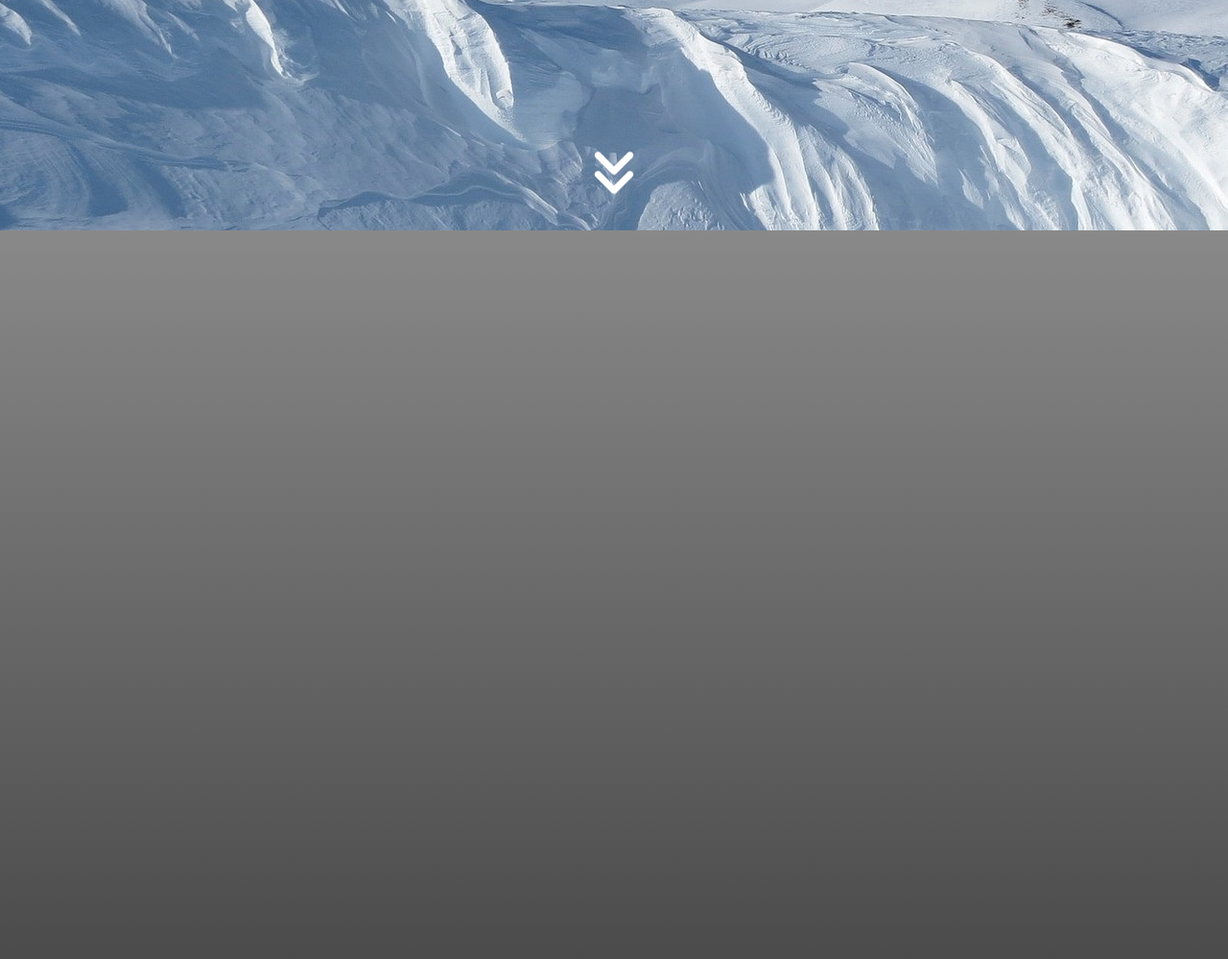
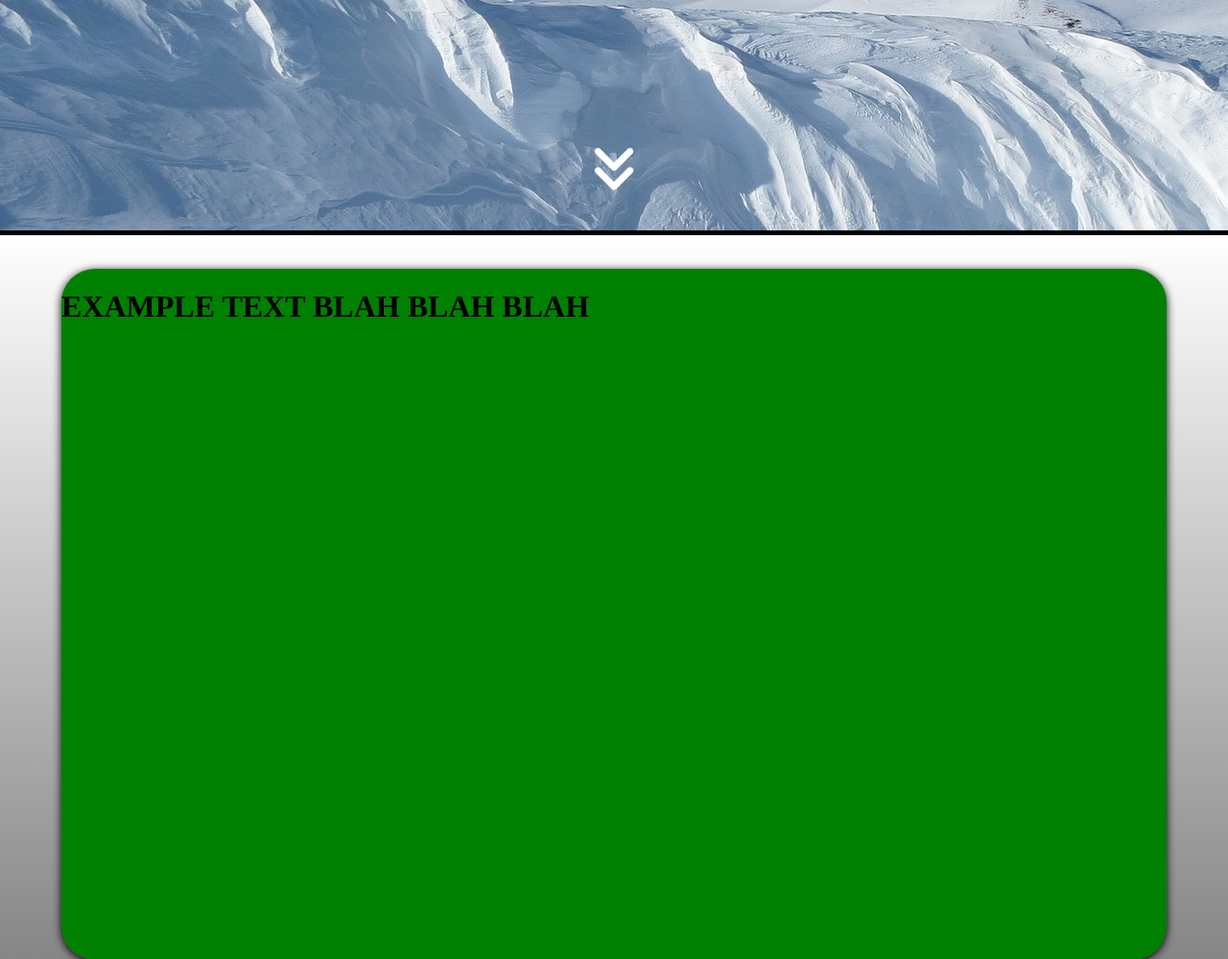
Before and after one commit to hetbet/DylanInspiration, a plain HTML site: page index.html in a window 1280 px wide. Shown: the part 560-1559 px from the top of the page at 96% size. Drawn offline with Linux system fonts and the light colour scheme.

Commit message:
Update index.html

```diff
--- a/index.html
+++ b/index.html
@@ -16,8 +16,6 @@
             margin: 0;
 
             width: 100%;
-
-            background: linear-gradient(rgb(202, 202, 202), rgb(0, 0, 0));
         }
 
         ul {
@@ -71,6 +69,8 @@
             background-position-y: -10px;
             background-position-x: -5px;
 
+            outline: 5px solid black;
+
 
         }
 
@@ -120,7 +120,7 @@
             margin-bottom: 20px;
         }
 
-        #scrollDown > img {
+        #scrollDown > a > img {
             /* background-color: white;
             border-radius: 360px;
             border: 3px solid black; */
@@ -129,6 +129,13 @@
             width: auto;
 
             filter: invert(100%) sepia(0%) saturate(7500%) hue-rotate(346deg) brightness(101%) contrast(101%);
+            transition-duration: 2s;
+        }
+
+        #scrollDown > a > img:hover {
+            transition-duration: 2s;
+
+            transform: scale(1.5);
         }
 
         /*#####################*/
@@ -136,13 +143,28 @@
         /* About */
         #about {
 
-            display: block;
+            display: flex;
+            justify-content: center;
+
+            align-items: center;
 
             width: 100%;
             height: 100vh;
 
+        }
 
+        /* About container to look pretty */
+        #aboutContainer {
 
+            display: flex;
+
+            width: 90%;
+            height: 90vh;
+
+            background-color: green;
+
+            border-radius: 35px;
+            box-shadow: 0px 2px 10px black;
         }
 
         /*#####################*/
@@ -168,12 +190,19 @@
             width: 100%;
             height: 10vh;
 
-            background-color: grey;
+            background-color: rgb(0, 0, 0);
 
             text-align: center;
 
+            color: white;
+            font-family: 'Segoe UI';
+        }
 
+
+        #backgroundLinear {
+            background: linear-gradient(rgb(255, 255, 255), rgb(0, 0, 0));
         }
+
 
 
     </style>
@@ -212,7 +241,10 @@
             <!-- Scroll Down Icon -->
 
             <div id="scrollDown">
-                <img src="scrolldown.png">
+                <a href="#about">
+                    <img src="scrolldown.png">
+                </a>
+
             </div>
 
 
@@ -220,8 +252,31 @@
 
     </div>
 
-    <!-- About -->
+    <div id="backgroundLinear">
+        <!-- About -->
     <div id="about" class="screenContainer">
+
+        <!-- Main Container -->
+        <div id="aboutContainer">
+
+            <!-- EXAMPLE TEXT REMOVE WHEN NEEDED -->
+            <h1>EXAMPLE TEXT BLAH BLAH BLAH</h1>
+
+
+            <!-- Title -->
+
+
+            <!-- Flex/Block/Grid 30/70 -->
+
+
+            <!-- Image (Logo? Photo? IDK) -->
+
+
+            <!-- Text / Description / Info -->
+
+
+
+        </div>
 
 
     </div>
@@ -229,8 +284,18 @@
     <!-- Projects -->
     <div id="projects" class="screenContainer">
 
+        <!-- Reusable project templates -->
+        <div class="projectTemplate">
+
+
+        </div>
+
 
     </div>
+
+
+    </div>
+
 
     <!-- Footer -->
     <footer>
```
